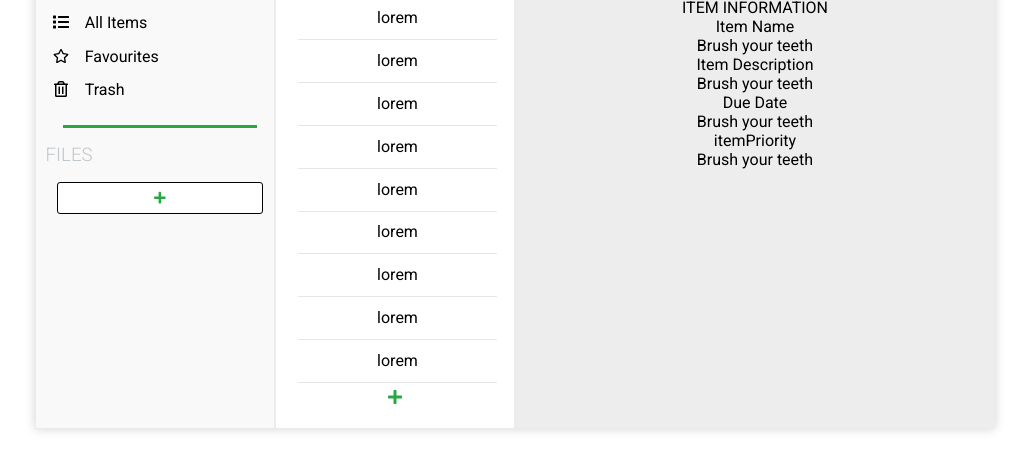
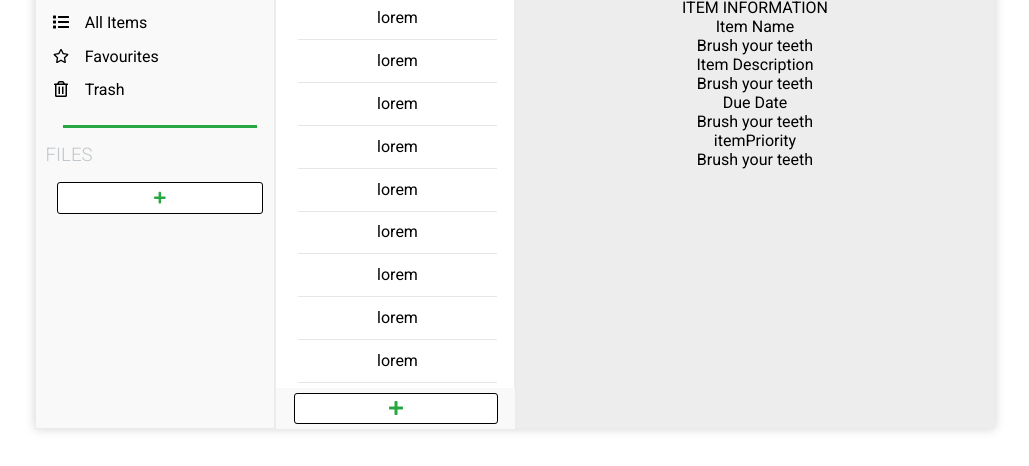
Before and after one commit to Mhmd-S/to-doList, a website built with webpack: page dist/index.html in a window 1280 px wide. Shown: the part 83-549 px from the top of the page, without its empty margins (125-1154 px from the left). Built offline with nearby package versions, Linux system fonts and the light colour scheme.

Commit message:
type: feature Completed the desgin for column2 (mid section)

```diff
--- a/src/style.css
+++ b/src/style.css
@@ -149,3 +149,27 @@
 .fa-plus {
     color:#28a745;
 }
+
+#column2Utility {
+    width: 101%;
+    height: 9.5%;
+    background-color: #f9f9f9;
+    display: flex;
+    justify-content: center;
+    align-items: center;
+}
+
+#plusWrapper {
+    border: 1px solid black;
+    width: 85%;
+    height: 75%;
+    border-radius: 3px;
+    background-color: white;
+    display: flex;
+    justify-content:center ;
+    align-items: center;
+}
+
+#plusWrapper:hover {
+    background-color:#fbfbfb;
+}
```
Also changed, not shown: dist/index.html, 1 other file.
